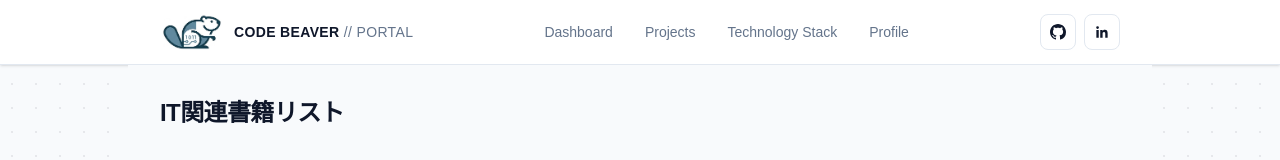
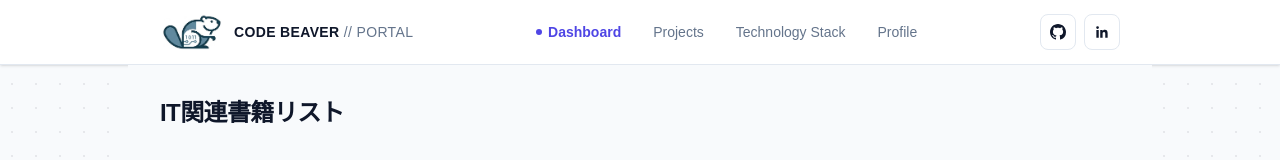
Before and after one commit to matsutoba/my-portal, a Next.js app: page /book-database in a window 1280 px wide. Shown: the top 160 px of the page. Built offline with nearby package versions, Linux system fonts and the light colour scheme; no server answers.

Commit message:
Revert "Technology Stackのページを追加"
This reverts commit 52918eb10530a4b3b8c71fa6600f9aa45f7e9e49.

```diff
--- a/app/_components/SiteHeader.tsx
+++ b/app/_components/SiteHeader.tsx
@@ -1,16 +1,13 @@
-"use client";
-
 import Image from "next/image";
 import Link from "next/link";
-import { usePathname } from "next/navigation";
 import { PageContainer } from "@/components/ui";
 import { cn } from "@/components/ui/cn";
 
 const navItems = [
-  { label: "Dashboard", href: "/" },
-  { label: "Projects", href: null },
-  { label: "Technology Stack", href: "/tech-stack" },
-  { label: "Profile", href: null },
+  { label: "Dashboard", active: true },
+  { label: "Projects", active: false },
+  { label: "Technology Stack", active: false },
+  { label: "Profile", active: false },
 ];
 
 function GitHubIcon() {
@@ -30,8 +27,6 @@ function LinkedInIcon() {
 }
 
 export function SiteHeader() {
-  const pathname = usePathname();
-
   return (
     <header className="border-b border-border bg-card shadow-sm">
       <PageContainer className="flex-none flex-row items-center justify-between gap-6 bg-card py-0">
@@ -49,29 +44,18 @@ export function SiteHeader() {
         </Link>
 
         <nav className="hidden items-center gap-8 md:flex">
-          {navItems.map((item) => {
-            const active = item.href !== null && pathname === item.href;
-            const className = cn(
-              "flex items-center gap-1.5 text-sm",
-              active ? "font-semibold text-accent" : "text-muted-foreground",
-            );
-            const content = (
-              <>
-                {active ? <span className="size-1.5 rounded-full bg-accent" aria-hidden /> : null}
-                {item.label}
-              </>
-            );
-
-            return item.href ? (
-              <Link key={item.label} href={item.href} className={className}>
-                {content}
-              </Link>
-            ) : (
-              <span key={item.label} className={className}>
-                {content}
-              </span>
-            );
-          })}
+          {navItems.map((item) => (
+            <span
+              key={item.label}
+              className={cn(
+                "flex items-center gap-1.5 text-sm",
+                item.active ? "font-semibold text-accent" : "text-muted-foreground",
+              )}
+            >
+              {item.active ? <span className="size-1.5 rounded-full bg-accent" aria-hidden /> : null}
+              {item.label}
+            </span>
+          ))}
         </nav>
 
         <div className="flex items-center gap-2">
--- a/app/tech-stack/_components/TechStackSectionCard.tsx
+++ /dev/null
@@ -1,21 +0,0 @@
-import { Card, CardDescription, CardHeader, CardTitle, TechTag } from "@/components/ui";
-import type { TechStackSection } from "../_lib/sections";
-
-export function TechStackSectionCard({ section }: { section: TechStackSection }) {
-  return (
-    <Card>
-      <span className="text-xs font-bold tracking-widest text-accent uppercase">
-        {section.category}
-      </span>
-      <CardHeader>
-        <CardTitle>{section.title}</CardTitle>
-        <CardDescription>{section.description}</CardDescription>
-      </CardHeader>
-      <div className="flex flex-wrap gap-1.5">
-        {section.items.map((item) => (
-          <TechTag key={item}>{item}</TechTag>
-        ))}
-      </div>
-    </Card>
-  );
-}
--- a/app/tech-stack/_lib/sections.ts
+++ /dev/null
@@ -1,56 +0,0 @@
-export type TechStackSection = {
-  id: string;
-  category: string;
-  title: string;
-  description: string;
-  items: string[];
-};
-
-export const techStackSections: TechStackSection[] = [
-  {
-    id: "frontend",
-    category: "FRONTEND",
-    title: "フロントエンド",
-    description:
-      "Next.js App Router構成のポータル兼feature集。UIは外部ライブラリに頼らず、Tailwind CSSベースの自前コンポーネントとして育てています。",
-    items: ["Next.js 16 (App Router)", "React 19", "TypeScript", "Tailwind CSS v4", "TanStack Query", "Recharts", "Zod"],
-  },
-  {
-    id: "backend",
-    category: "BACKEND / API",
-    title: "API サーバー",
-    description:
-      "GinでHTTPルーティングし、GORMでMySQLにアクセスするcontroller→service→repositoryの3層構成。featureごとにドメインロジックを分離しています。",
-    items: ["Go", "Gin", "GORM", "golang-migrate"],
-  },
-  {
-    id: "database",
-    category: "DATABASE",
-    title: "データベース",
-    description: "MySQLをDockerコンテナで運用。コンテナ外には公開せず、Go API経由でのみアクセスします。",
-    items: ["MySQL"],
-  },
-  {
-    id: "ci",
-    category: "CI/CD",
-    title: "継続的インテグレーション",
-    description:
-      "GitHub Actionsでmainブランチへのpush・PRごとにNext.js側・Go側それぞれのlint/build/testを自動実行しています。",
-    items: ["GitHub Actions", "ESLint", "go vet", "go test"],
-  },
-  {
-    id: "infra",
-    category: "INFRASTRUCTURE",
-    title: "インフラ / デプロイ",
-    description:
-      "AWS Lightsail Instance（VPS）1台の上で、Next.js・Go API・MySQL・リバースプロキシをDocker Composeでまとめて動かしています。マネージドサービスに分散させるより、VPS運用そのものを経験することを優先した構成です。",
-    items: ["AWS Lightsail", "Docker Compose", "Caddy", "Let's Encrypt"],
-  },
-];
-
-export const designNotes: string[] = [
-  "feature一覧はコード内で静的に定義し、ディレクトリの自動スキャンやCMS等の動的管理は行わない",
-  "DBマイグレーションはgolang-migrateで明示的なSQLとして管理し、GORMのAutoMigrateは使わない",
-  "DBアクセスはGo API経由のみとし、Next.js側から直接DBには接続しない",
-  "公開デモの書き込みエンドポイントは READ_ONLY モードで丸ごと止められるようにしてある",
-];
--- a/app/tech-stack/page.tsx
+++ /dev/null
@@ -1,40 +0,0 @@
-import type { Metadata } from "next";
-import { Card, CardHeader, CardTitle, Grid, PageContainer, PageHeader } from "@/components/ui";
-import { TechStackSectionCard } from "./_components/TechStackSectionCard";
-import { designNotes, techStackSections } from "./_lib/sections";
-
-export const metadata: Metadata = {
-  title: "Technology Stack | My Portal",
-  description: "このポートフォリオサイトで使用している技術スタック、CI構成、デプロイ環境の一覧です。",
-};
-
-export default function TechStackPage() {
-  return (
-    <PageContainer>
-      <PageHeader
-        title="Technology Stack"
-        description="このポートフォリオサイト自体（ポータル・各feature共通の基盤）で使用している技術スタック、CI構成、デプロイ環境をまとめています。"
-      />
-      <Grid columns={1}>
-        {techStackSections.map((section) => (
-          <TechStackSectionCard key={section.id} section={section} />
-        ))}
-      </Grid>
-      <Card>
-        <CardHeader>
-          <CardTitle>設計上のポイント</CardTitle>
-        </CardHeader>
-        <ul className="flex flex-col gap-2 text-sm text-muted-foreground">
-          {designNotes.map((note) => (
-            <li key={note} className="flex gap-2">
-              <span className="text-accent" aria-hidden>
-                —
-              </span>
-              {note}
-            </li>
-          ))}
-        </ul>
-      </Card>
-    </PageContainer>
-  );
-}
```
